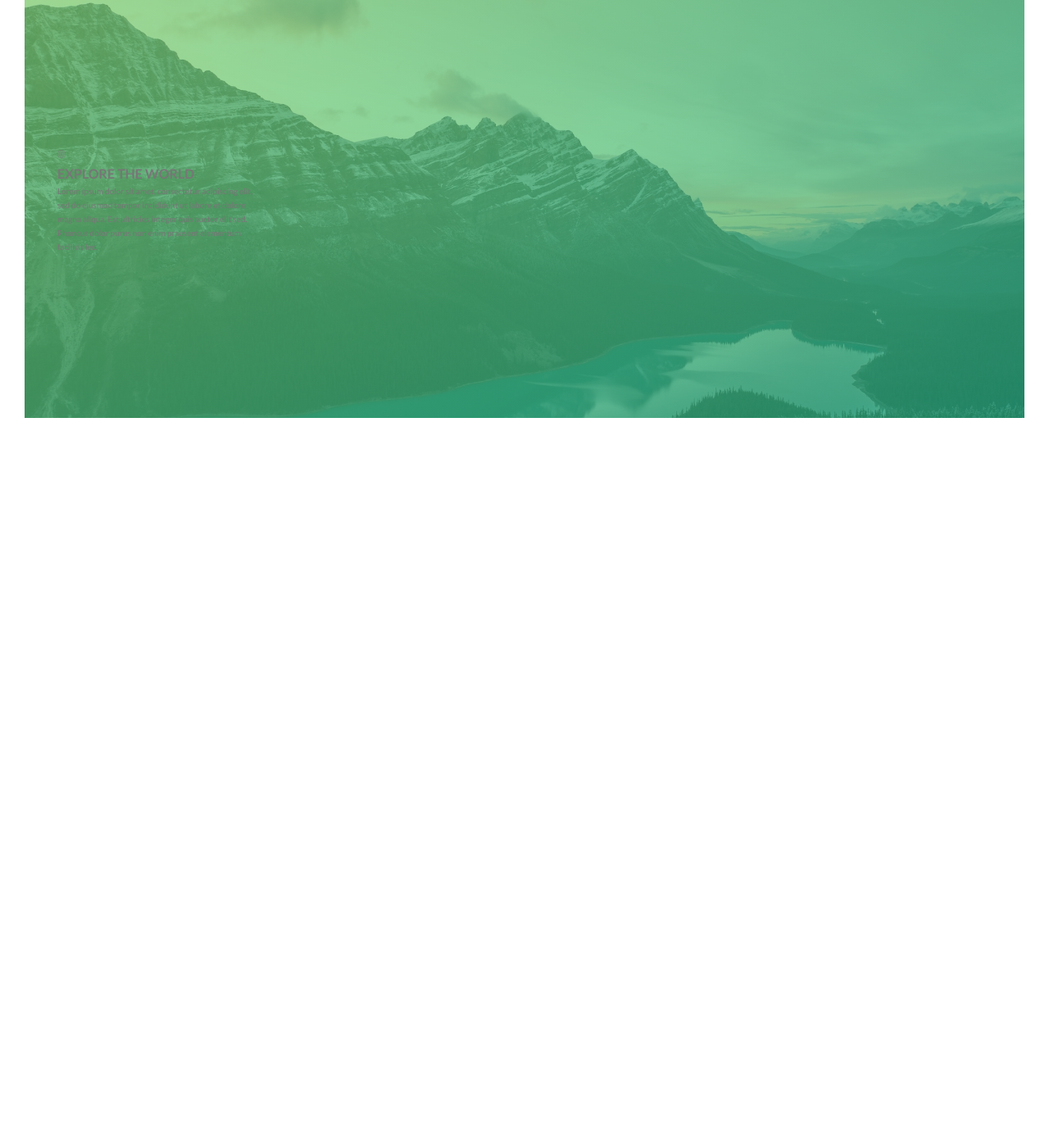
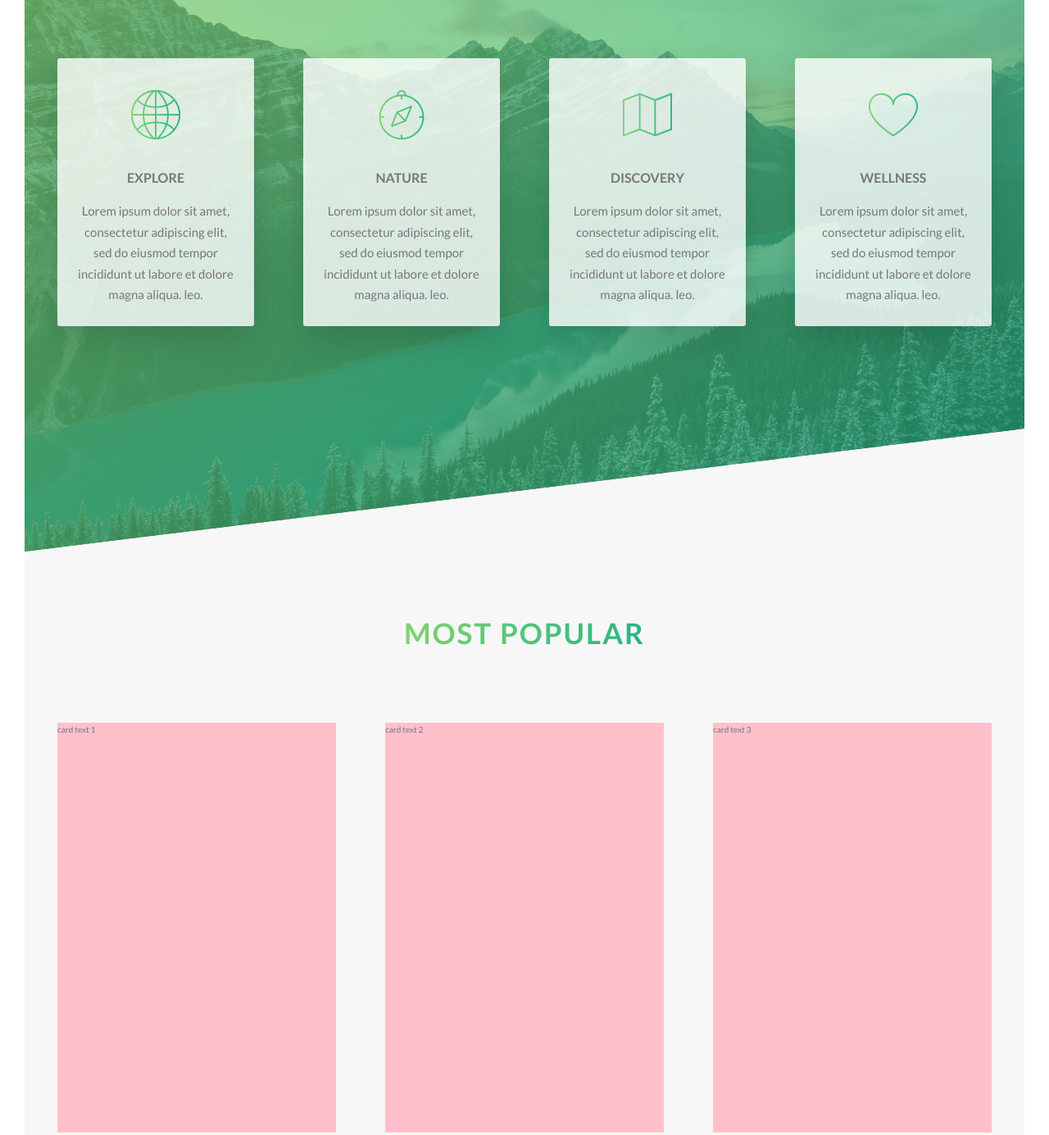
Before and after one commit to Carson0350/cssMaster, a website: page Natours/starter/index.html in a window 1280 px wide. Shown: the part 1630-3015 px from the top of the page at 82% size. Before the commit the page ends 2170 px from the top, so only its background shows below. Drawn offline with Linux system fonts and the light colour scheme.

Commit message:
popular section styles

```diff
--- a/Natours/starter/index.html
+++ b/Natours/starter/index.html
@@ -67,9 +67,57 @@
                 <div class="row">
                     <div class="col-1-of-4">
                         <div class="feature-box">
-                            <i class="icon-basic-world"></i>
-                            <h3 class="heading-tertiary">Explore the world</h3>
-                            <p class="feature-box__text">Lorem ipsum dolor sit amet, consectetur adipiscing elit, sed do eiusmod tempor incididunt ut labore et dolore magna aliqua. Est ultricies integer quis auctor elit sed. Rhoncus dolor purus non enim praesent elementum facilisis leo.</p>
+                            <i class=" feature-box__icon icon-basic-world"></i>
+                            <h3 class="heading-tertiary u-margin-bottom-small">Explore</h3>
+                            <p class="feature-box__text">Lorem ipsum dolor sit amet, consectetur adipiscing elit, sed do eiusmod tempor incididunt ut labore et dolore magna aliqua. leo.</p>
+                        </div>
+                    </div>
+                    <div class="col-1-of-4">
+                        <div class="feature-box">
+                            <i class=" feature-box__icon icon-basic-compass"></i>
+                            <h3 class="heading-tertiary u-margin-bottom-small">Nature</h3>
+                            <p class="feature-box__text">Lorem ipsum dolor sit amet, consectetur adipiscing elit, sed do eiusmod tempor incididunt ut labore et dolore magna aliqua. leo.</p>
+                        </div>
+                    </div>
+                    <div class="col-1-of-4">
+                        <div class="feature-box">
+                            <i class=" feature-box__icon icon-basic-map"></i>
+                            <h3 class="heading-tertiary u-margin-bottom-small">Discovery</h3>
+                            <p class="feature-box__text">Lorem ipsum dolor sit amet, consectetur adipiscing elit, sed do eiusmod tempor incididunt ut labore et dolore magna aliqua. leo.</p>
+                        </div>
+                    </div>
+                    <div class="col-1-of-4">
+                        <div class="feature-box">
+                            <i class=" feature-box__icon icon-basic-heart"></i>
+                            <h3 class="heading-tertiary u-margin-bottom-small">Wellness</h3>
+                            <p class="feature-box__text">Lorem ipsum dolor sit amet, consectetur adipiscing elit, sed do eiusmod tempor incididunt ut labore et dolore magna aliqua. leo.</p>
+                        </div>
+                    </div>
+                </div>
+
+            </section>
+
+            <section class="section-tours">
+                <div class='u-center-text u-margin-bottom-large'>
+                    <h2 class=heading-secondary>
+                        Most popular
+                    </h2>
+                </div>
+
+                <div class="row">
+                    <div class='col-1-of-3'>
+                        <div class="card">
+                            card text 1
+                        </div>
+                    </div>
+                    <div class='col-1-of-3'>
+                        <div class="card">
+                            card text 2
+                        </div>
+                    </div>
+                    <div class='col-1-of-3'>
+                        <div class="card">
+                            card text 3
                         </div>
                     </div>
                 </div>
--- /dev/null
+++ b/Natours/starter/sass/components/_cards.scss
@@ -0,0 +1,4 @@
+.card {
+  background-color: pink;
+  height: 50rem;
+}
--- a/Natours/starter/sass/components/feature-box.scss
+++ b/Natours/starter/sass/components/feature-box.scss
@@ -0,0 +1,26 @@
+.feature-box {
+  background-color: rgba($color-white, .8);
+  font-size: 1.5rem;
+  padding: 2.5rem;
+  text-align: center;
+  border-radius: 3px;
+  box-shadow: 0 1.5rem 4rem rgba($color-black, .15);
+  transition: transform .3s;
+
+  &__icon {
+    font-size: 6rem;
+    margin-bottom: .5rem;
+    display: inline-block;
+    background-image: linear-gradient(to right, $color-primary-light, $color-primary-dark);
+    -webkit-background-clip: text;
+    color: transparent;
+  }
+
+  &:hover {
+    transform: translateY(1.5rem) scale(1.05);
+  }
+
+  &__text {
+
+  }
+}
--- a/Natours/starter/sass/main.scss
+++ b/Natours/starter/sass/main.scss
@@ -10,6 +10,7 @@
 @import "components/button";
 @import "components/compisition.scss";
 @import "components/feature-box.scss";
+@import "components/cards";
 
 @import "layout/header";
 
--- a/Natours/starter/sass/pages/_home.scss
+++ b/Natours/starter/sass/pages/_home.scss
@@ -12,4 +12,17 @@
     rgba($color-primary-dark, 0.7)),
     url(../img/nat-4.jpg);
     background-size: cover;
+    margin-top: -11rem;
+    // tilt
+    transform: skewY(-7deg);
+    // tilt  boxes back
+    & > * {
+      transform: skewY(7deg);
+    }
 }
+
+.section-tours {
+  background-color: $color-grey-light;
+  padding: 25rem 0 50rem 0;
+  margin-top: -10.5rem;
+}
```
Also changed, not shown: Natours/starter/css/style.css.
